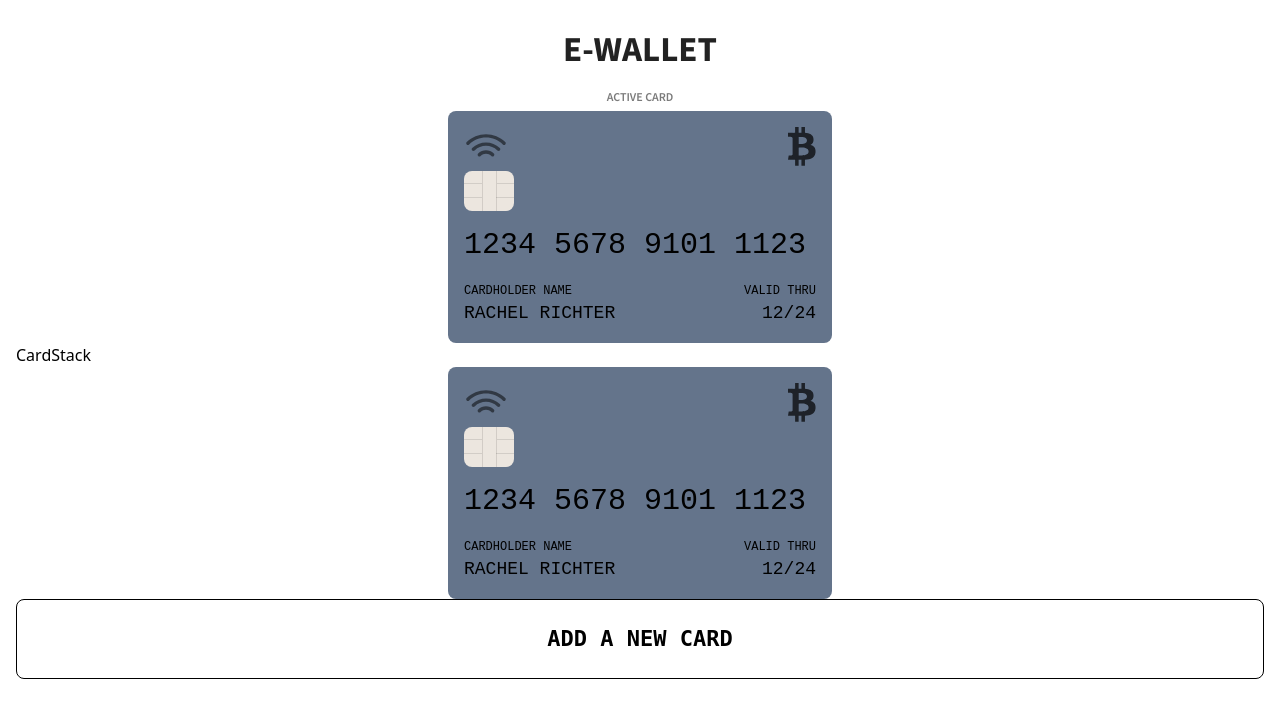
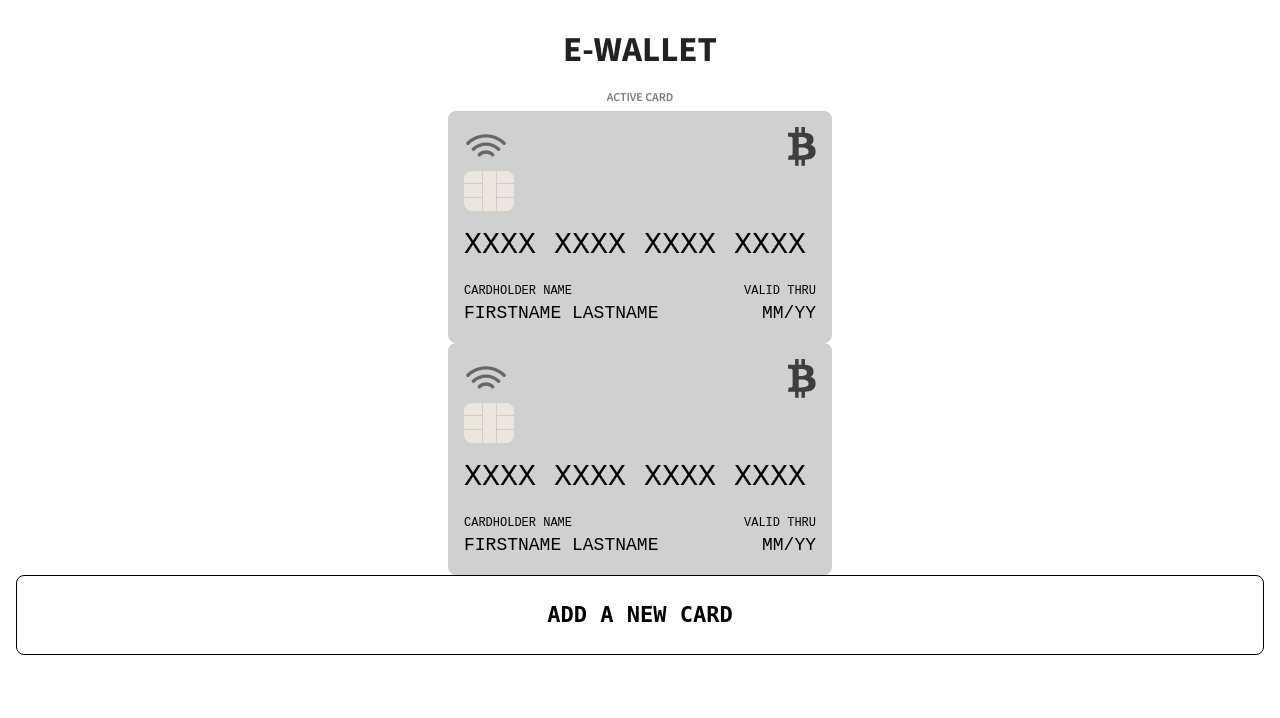
Before and after one commit to trojandersen/react-grupp5, a React (Vite) app: page / in a window 1280 px wide. Shown: the top 718 px of the page. Built offline with nearby package versions, Linux system fonts and the light colour scheme; a web font is replaced by a local one.

Commit message:
Added prettier config file

```diff
--- a/src/components/Card.jsx
+++ b/src/components/Card.jsx
@@ -1,32 +1,30 @@
-import Chip from '../images/chip.svg'
-import Wifi from '../images/wifi.svg'
-import Bitcoin from '../images/bitcoin.svg'
+import Chip from "../images/chip.svg";
+import Wifi from "../images/wifi.svg";
+import Bitcoin from "../images/bitcoin.svg";
 
 function Card() {
   return (
-    <div className=' font-mono rounded-lg max-w-96 bg-slate-500 p-4 mx-auto'>
-      <header className='flex  justify-between items-start'>
+    <div className=" font-mono rounded-lg max-w-96 bg-placeholdergray p-4 mx-auto">
+      <header className="flex  justify-between items-start">
         <section>
           <img src={Wifi} alt="wifi icon" />
           <img src={Chip} alt="chip icon" />
         </section>
-          <img src={Bitcoin} alt="bitcoin logo" />
+        <img src={Bitcoin} alt="bitcoin logo" />
       </header>
       <main>
-        <p className=' text-3xl pt-4 pb-5'>1234 5678 9101 1123</p>
+        <p className=" text-3xl pt-4 pb-5">XXXX XXXX XXXX XXXX</p>
       </main>
-      <footer className='flex  justify-between'>
+      <footer className="flex  justify-between">
         <section>
-          <p className=' text-xs'>CARDHOLDER NAME</p>
-          <p className=' text-lg'>RACHEL RICHTER</p>
+          <p className=" text-xs">CARDHOLDER NAME</p>
+          <p className=" text-lg">FIRSTNAME LASTNAME</p>
         </section>
-        <section className='text-right'>
-          <p className=' text-xs'>VALID THRU</p>
-          <p className=' text-lg '>12/24</p>
+        <section className="text-right">
+          <p className=" text-xs">VALID THRU</p>
+          <p className=" text-lg ">MM/YY</p>
         </section>
-
       </footer>
-
     </div>
   );
 }
--- a/src/components/CardStack.jsx
+++ b/src/components/CardStack.jsx
@@ -3,7 +3,6 @@ import Card from "./Card";
 function CardStack() {
   return (
     <>
-      <h1>CardStack</h1>
       <Card />
     </>
   );
```
Also changed, not shown: 1 other file (tests, documents, lock files or other folders).
